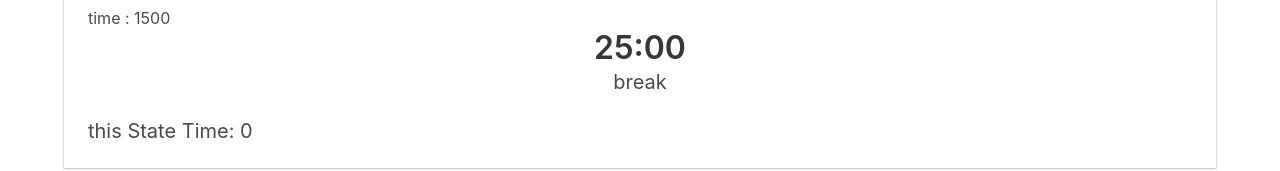
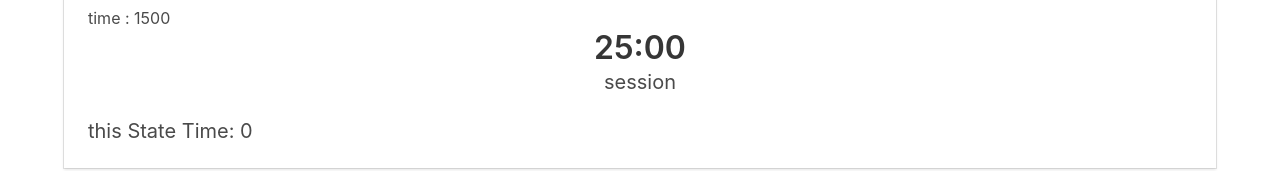
Before and after one commit to ceboulba/react-pomodoroClock, a React (Create React App) app: page / in a window 1280 px wide. Shown: the part 638-809 px from the top of the page. Built offline with nearby package versions, Linux system fonts and the light colour scheme.

Commit message:
1 file modified

```diff
--- a/App.js
+++ b/App.js
@@ -12,7 +12,7 @@ class App extends Component {
       breakLength: 5,
       currentTime: 1500,
       playing: false,
-      type: false,
+      type: true,
       time: 0
     }
 
@@ -64,7 +64,8 @@ class App extends Component {
     this.setState({
       breakLength: 5,
       sessionLength: 25,
-      playing: true,
+      playing: false,
+      type:true,
       currentTime: 1500,
     })
     console.log('Reset')
@@ -157,7 +158,7 @@ class App extends Component {
                     <button id="reset" onClick={this.reset} className="button is-danger">reset</button>
                   </div>
                   <Chrono time={this.state.currentTime} />
-                  <p id="timer-label" className="subtitle has-text-centered">{this.state.playing ? ` session` : ' break'}</p>
+                  <p id="timer-label" className="subtitle has-text-centered">{this.state.type ? `session` : ' break'}</p>
                   <p className='subtitle'>this State Time: {this.state.time}</p>
                 </div>
               </div>
```
